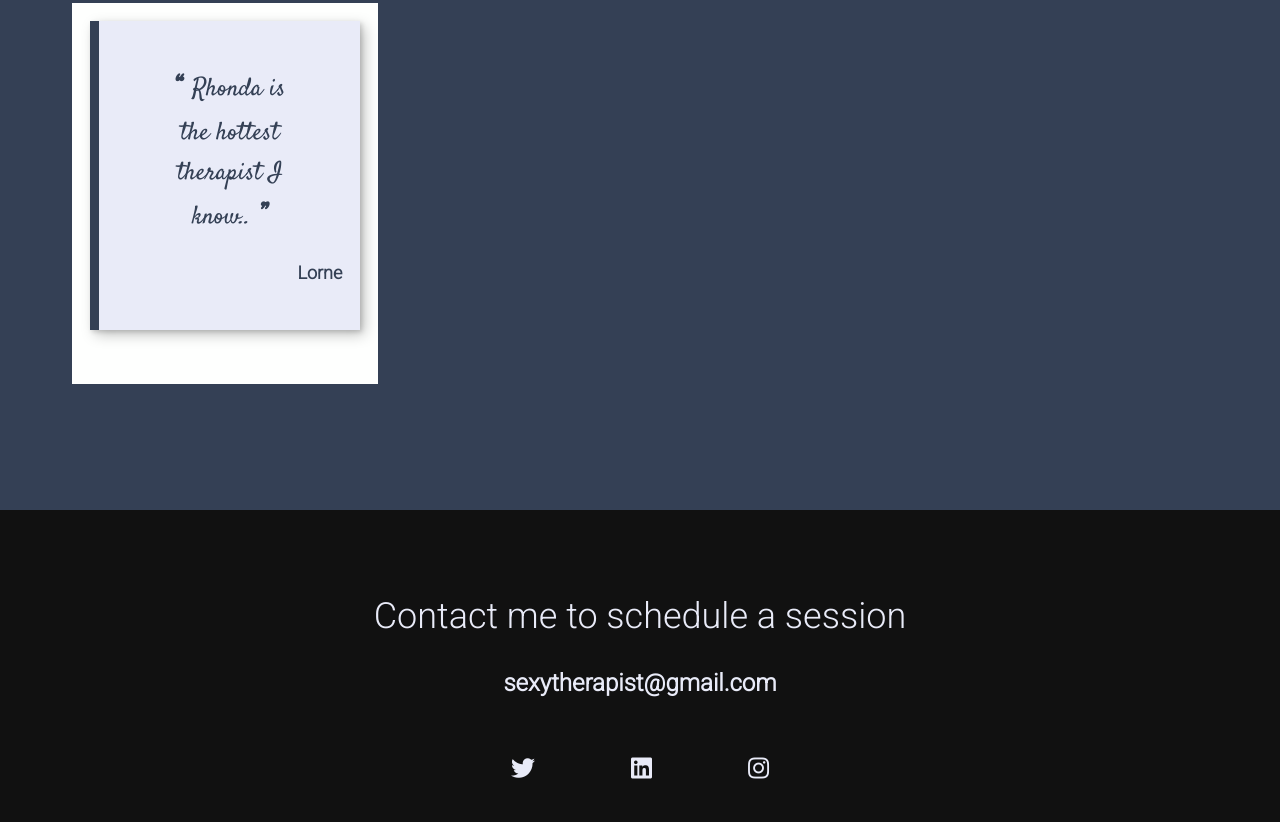
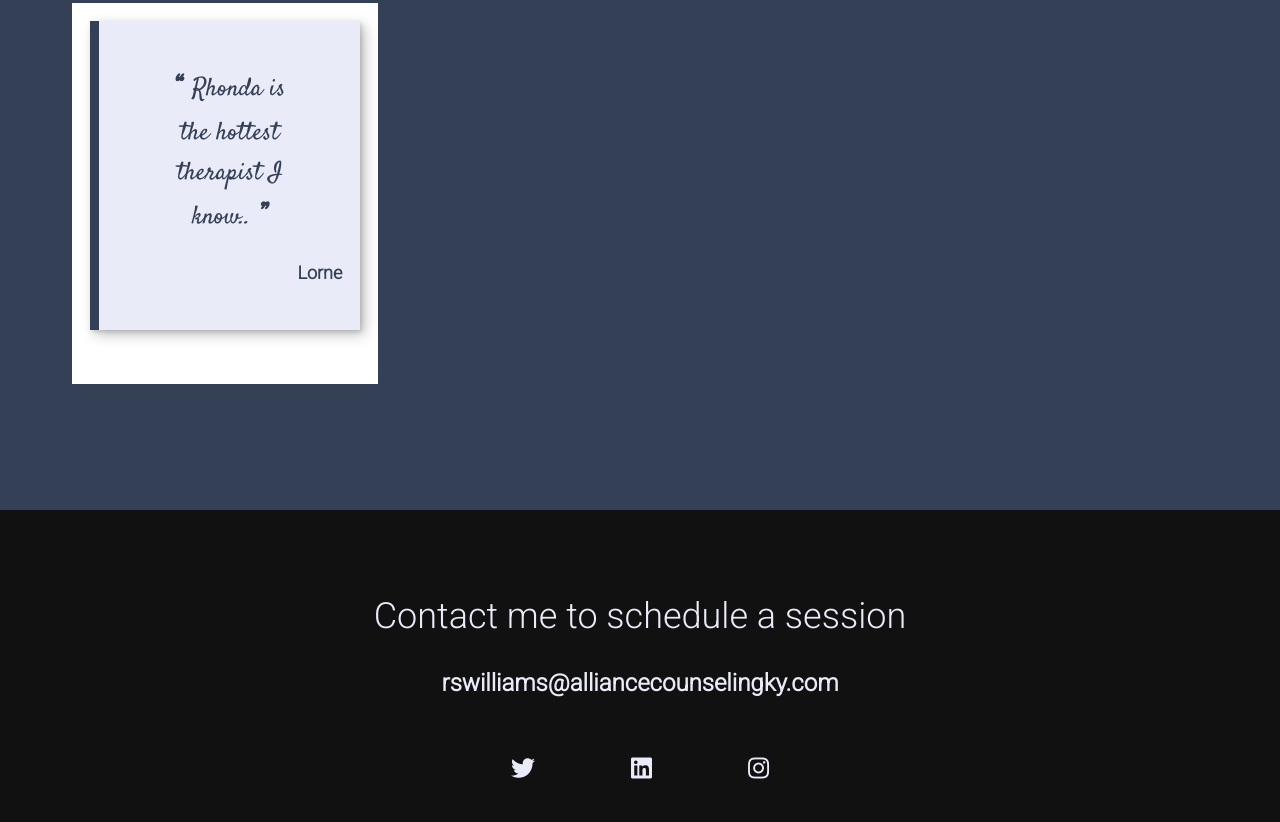
Before and after one commit to Pigiron55/Rhonda-s-Professional-Site, a website built with Vite: page Rhondas Profession Page/index.html in a window 1280 px wide. Shown: the part 2773-3595 px from the top of the page. Built offline with nearby package versions, Linux system fonts and the light colour scheme.

Commit message:
replaced email address with real addy

```diff
--- a/Rhondas Profession Page/index.html
+++ b/Rhondas Profession Page/index.html
@@ -128,7 +128,7 @@
         <footer class="footer" id="Contact">
             <!-- replace with your own email address -->
             <p>Contact me to schedule a session</p>
-            <a href="mailto:sexytherapist@gmail.com" class="footer__link">sexytherapist@gmail.com</a>
+            <a href="mailto:rswilliams@alliancecounselingky.com" class="footer__link">rswilliams@alliancecounselingky.com</a>
             <ul class="social-list">
                 <li class="social-list__item">
                     <a class="social-list__link" href="https://twitter.com/">
```
